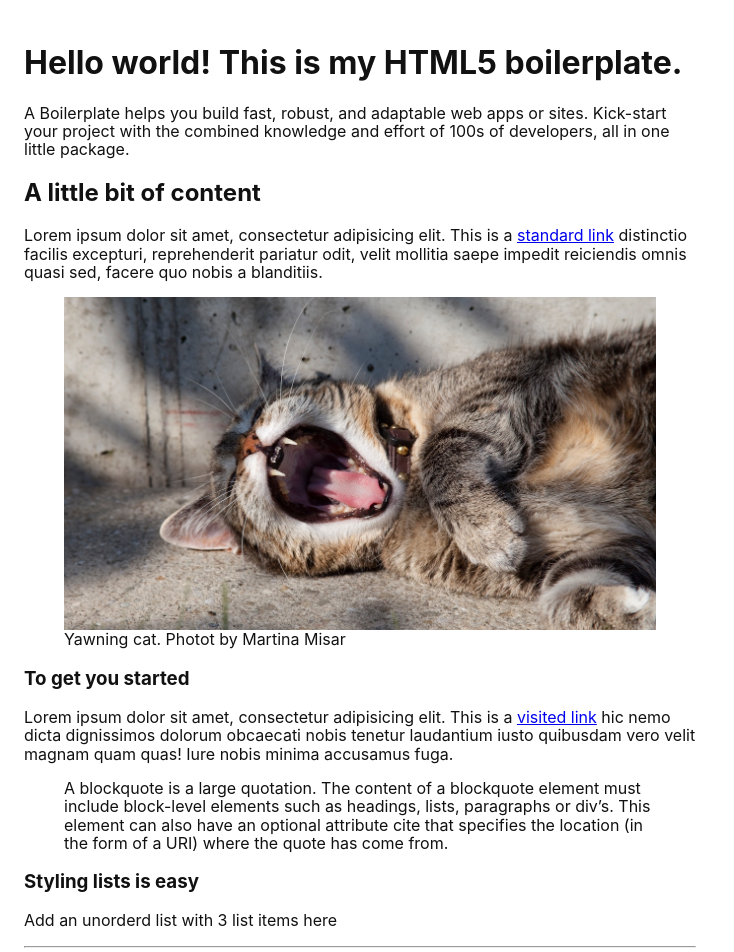
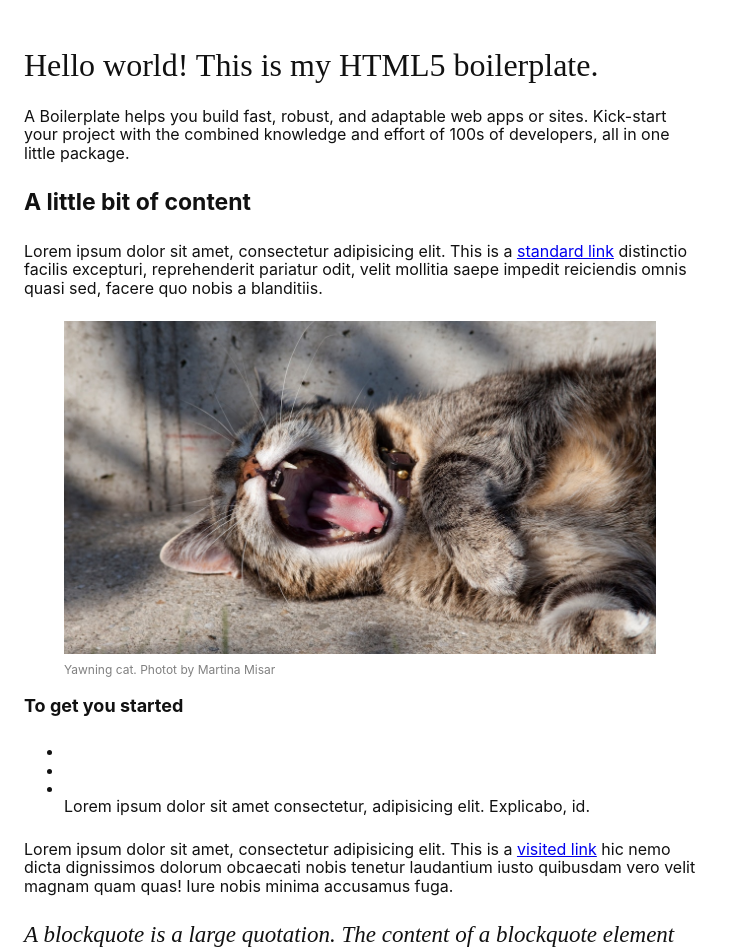
Before and after one commit to mct-ui/html5-boilerplate-MaesShankar, a plain HTML site: page index.html in a window 1280 px wide. Shown: the top 952 px of the page, without its empty margins (0-734 px from the left). Drawn offline with Linux system fonts and the light colour scheme.

Commit message:
added default thypography styles

```diff
--- a/css/screen.css
+++ b/css/screen.css
@@ -23,3 +23,94 @@ body {
   max-width: 42em;
   margin: 0 auto;
 }
+
+/*
+    Elements: typography
+    ---
+    Default markup for typographic elements
+*/
+
+h1 {
+  font-family: 'Times New Roman', Times, serif;
+  font-size: 36px;
+  font-weight: normal;
+  line-height: 40px;
+  margin: 0 0 48px;
+}
+
+h2 {
+  font-size: 23px;
+  line-height: 32px;
+  margin: 0 0 24px;
+}
+
+h3 {
+  font-size: 18px;
+  line-height: 24px;
+  margin: 0 0 24px;
+}
+
+h4,
+h5,
+h6 {
+  font-size: 16px;
+  line-height: 24px;
+  margin: 0 0 24px;
+}
+
+p,
+ol,
+ul,
+dl,
+table,
+address,
+figure {
+  margin: 0 0 24px;
+}
+
+ul,
+ol,
+{
+  padding-left: 24px;
+}
+
+li ul,
+li ol{
+  margin-bottom: 0;
+}
+
+blockquote {
+  font-style: italic;
+  font-size: 23px;
+  line-height: 32px;
+  margin: 0 0 24px;
+  font-family: 'Times New Roman', Times, serif;
+}
+
+figcaption {
+  font-size: 12px;
+  line-height: 16px;
+  padding-top: 8px;
+  color: grey;
+}
+
+hr {
+  border: 0;
+  height: 1px;
+  background:lightgray;
+  margin: 0 0 24px
+}
+
+a {
+
+}
+
+a:hover,
+a:focus {
+
+}
+
+a:visited,
+a:active {
+
+}
--- a/index.html
+++ b/index.html
@@ -34,6 +34,12 @@
         <h3>
             To get you started
         </h3>
+        <ul>
+            <li></li>
+            <li></li>
+            <li></li>
+            Lorem ipsum dolor sit amet consectetur, adipisicing elit. Explicabo, id.
+        </ul>
         <p>
             Lorem ipsum dolor sit amet, consectetur adipisicing elit. This is a <a href="https://www.google.com">visited link</a> hic nemo dicta dignissimos dolorum obcaecati nobis tenetur laudantium iusto quibusdam vero velit magnam quam quas! Iure nobis minima accusamus fuga.
         </p>
```
